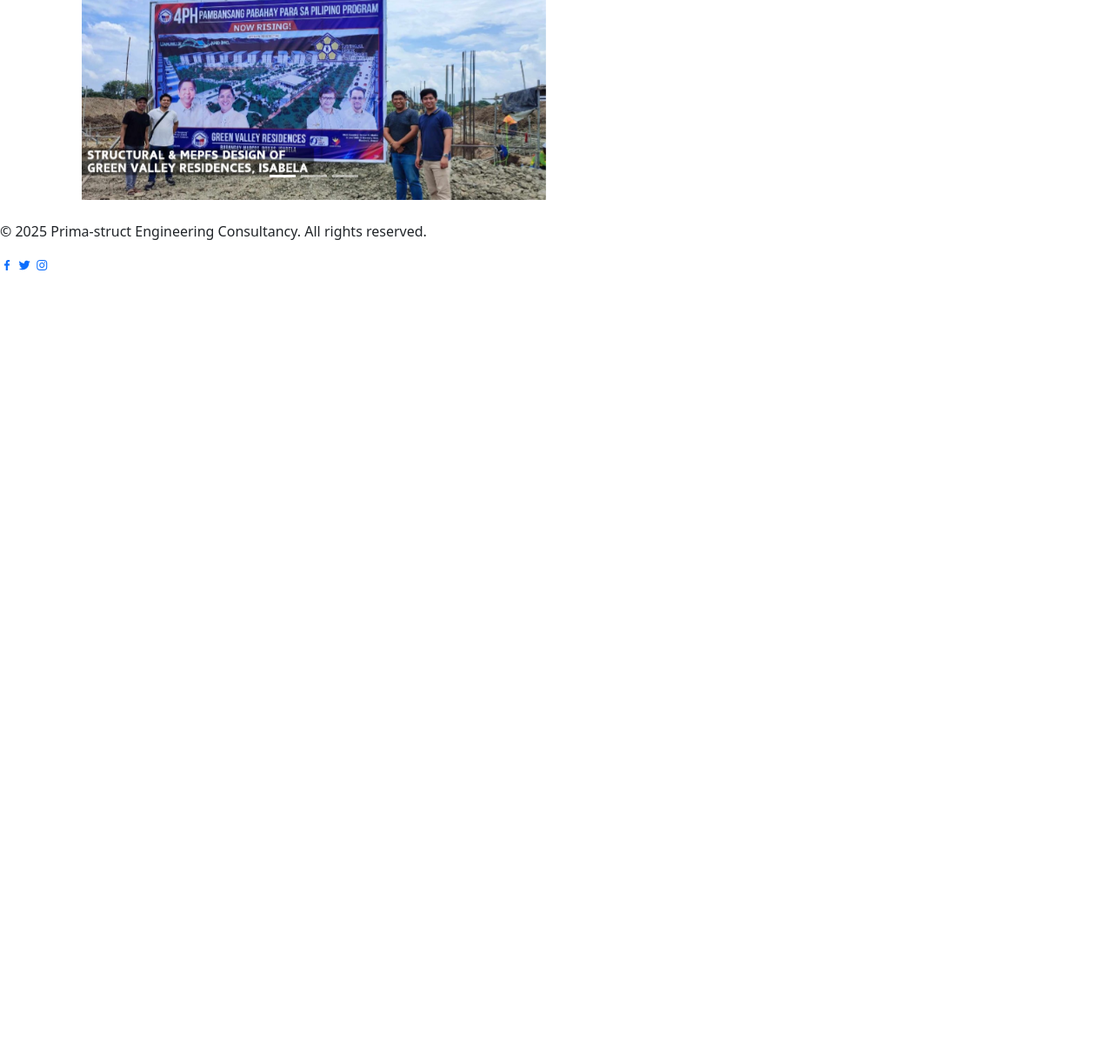
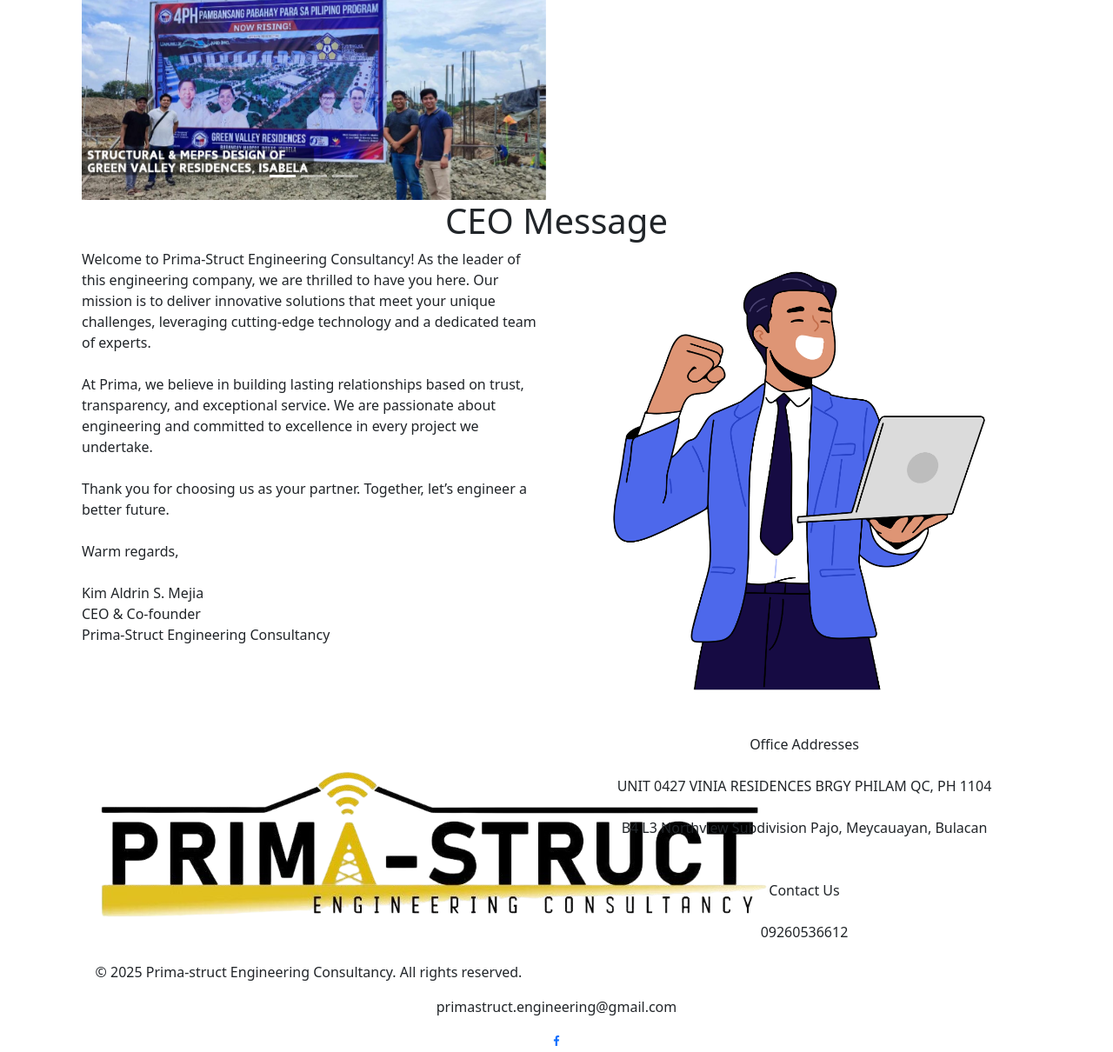
Before and after one commit to ruruxhico/PRIMASTRUCT_NEW, a PHP site: page /index.php in a window 1280 px wide. Shown: the part 1565-2775 px from the top of the page at 87% size. Before the commit the page ends 1876 px from the top, so only its background shows below. Run offline with PHP 8.4, Linux system fonts and the light colour scheme.

Commit message:
home page

```diff
--- a/index.php
+++ b/index.php
@@ -66,14 +66,44 @@ if (!in_array($page, $allowed_pages)) {
         ?>
     </main>
 
+    <div class="container">
+    <div class="row justify-content-center">
+
     <!-- Footer -->
     <footer>
         <div class="footer-content">
-            <p>&copy; <?php echo date('Y'); ?> Prima-struct Engineering Consultancy. All rights reserved.</p>
-            <div class="social-icons">
-                <a href="#"><i class='bx bxl-facebook'></i></a>
-                <a href="#"><i class='bx bxl-twitter'></i></a>
-                <a href="#"><i class='bx bxl-instagram'></i></a>
+            <div class="row justify-content-center">
+                <div class="col-lg-6 col-md-6 text-center">
+                    <a class="navbar-brand" href="index.php">
+                    <img class="logo" src="assets/logo.png"/>
+                    </a>
+                    <p>&copy; <?php echo date('Y'); ?> Prima-struct Engineering Consultancy. All rights reserved.</p>
+                </div>
+
+                <div class="col-lg-6 col-md-6 text-center">
+                    <div class="address">
+                        <p>
+                            Office Addresses <br><br>
+
+                            UNIT 0427 VINIA RESIDENCES BRGY PHILAM QC, PH 1104 <br><br>
+
+                            B4 L3 Northview Subdivision Pajo, Meycauayan, Bulacan <br><br><br>
+
+                            Contact Us <br><br>
+
+                            09260536612
+                        </p>
+                    </div>
+                </div>
+
+                <div class="col-lg-6 col-md-6 text-center">
+                    <p>
+                        primastruct.engineering@gmail.com
+                    </p>
+                    <div class="social-icons">
+                        <a href="#"><i class='bx bxl-facebook'></i></a>
+                    </div>
+                </div>
             </div>
         </div>
     </footer>
--- a/pages/home.php
+++ b/pages/home.php
@@ -50,7 +50,7 @@
             <h1>About Us</h1>
         </div>
         <div class="col-lg-6 col-md-6 text-center">
-            <div class="about-us">
+            <div class="overview-images">
                 <div class="img-col">
                     <div id="overviewCarousel" class="carousel slide" data-ride="carousel">
                         <ol class="carousel-indicators">
@@ -82,7 +82,7 @@
             </div>
         </div>
         <div class="col-lg-6 col-md-6">
-            <div class="about-me">
+            <div class="overview-text">
                 <p> Prima-struct Engineering Consultancy is a design firm which
                     specializes in infrastructure projects ranging from mid to
                     low-rise residential and commercial projects to telecommunication
@@ -96,6 +96,44 @@
     </div>
 </div>
 
+<div class="container">
+    <div class="row justify-content-center">
+        <div class="col-12 text-center">
+            <h1>CEO Message</h1>
+        </div>
+        <div class="col-lg-6 col-md-6">
+            <div class="about-me">
+                Welcome to Prima-Struct Engineering Consultancy! As the leader of this engineering
+                company, we are thrilled to have you here. Our mission is to deliver innovative
+                solutions that meet your unique challenges, leveraging cutting-edge technology
+                and a dedicated team of experts. <br><br>
+
+                At Prima, we believe in building lasting relationships based on trust,
+                transparency, and exceptional service. We are passionate about
+                engineering and committed to excellence in every project we undertake.<br><br>
+
+                Thank you for choosing us as your partner. Together, let’s
+                engineer a better future.<br><br>
+
+                Warm regards,<br><br>
+
+                Kim Aldrin S. Mejia<br>
+                CEO & Co-founder<br>
+                Prima-Struct Engineering Consultancy<br>
+
+            </div>
+        </div>
+
+            <div class="col-lg-6 col-md-6 text-center">
+            <div class="about-me">
+                <div class="img-col">
+                    <img src="assets\ceo.jpg" alt="about-me" class="img-fluid">
+                </div>
+            </div>
+        </div>
+    </div>
+</div>
+
 <script src="https://cdn.jsdelivr.net/npm/bootstrap@5.3.3/dist/js/bootstrap.bundle.min.js"
 integrity="sha384-YvpcrYf0tY3lHB60NNkmXc5s9fDVZLESaAA55NDzOxhy9GkcIdslK1eN7N6jIeHz"
 crossorigin="anonymous">
```
Also changed, not shown: assets/ceo.jpg (added).
